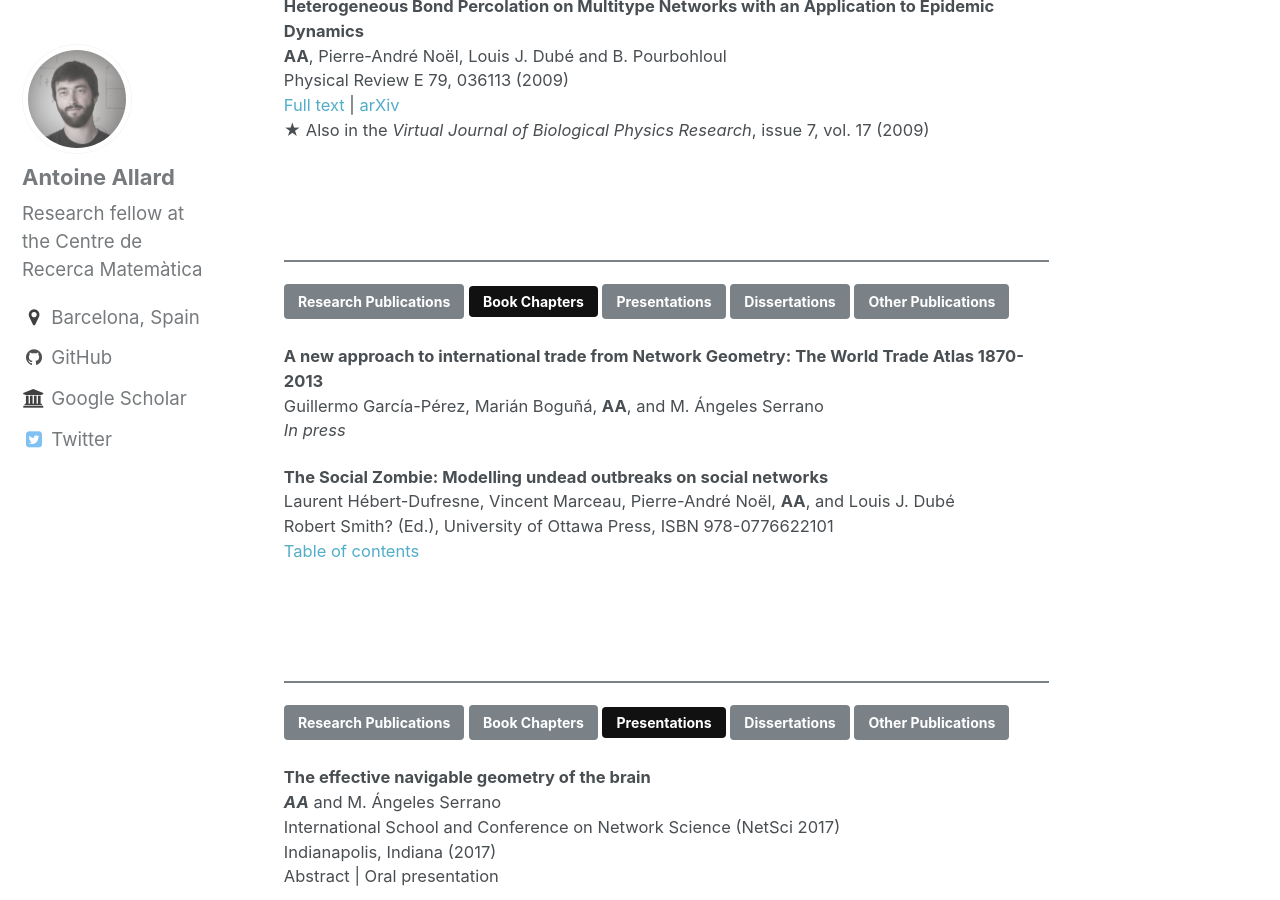
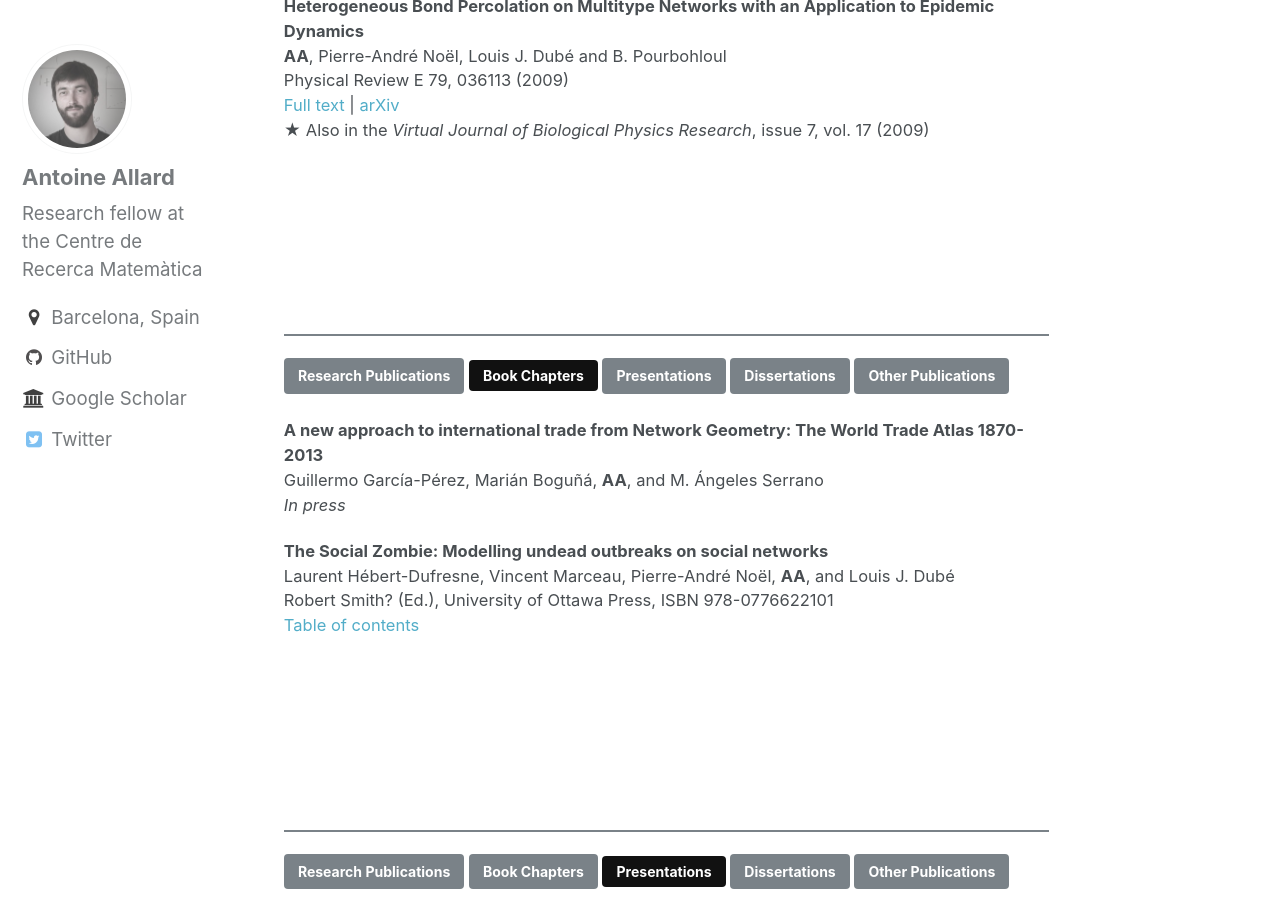
Before and after one commit to antoineallard/antoineallard.github.io, a Jekyll site: the page built from _pages/publications.md, in a window 1280 px wide and 900 px high, scrolled down 4603 px. Built offline with Jekyll 4.4.1, drawn with Linux system fonts in a browser that asks for light colours.

Commit message:
Updated publication

```diff
--- a/_pages/publications.md
+++ b/_pages/publications.md
@@ -272,7 +272,7 @@ Physical Review E 79, 036113 (2009)<br>
   &#x2605; Also in the *Virtual Journal of Biological Physics Research*, issue 7, vol. 17 (2009)
 
 
-<br><br><br>
+<br><br><br><br><br><br>
 <hr style="background:#7a8288; border:0; height:2px">
 <a id="BookChapters"></a>
 [Research Publications](#ResearchPublications){: .btn}
@@ -291,7 +291,7 @@ Robert Smith? (Ed.), University of Ottawa Press, ISBN 978-0776622101<br>
 [Table of contents](http://www.press.uottawa.ca/mathematical-modelling-of-zombies)
 
 
-<br><br><br>
+<br><br><br><br><br><br>
 <hr style="background:#7a8288; border:0; height:2px">
 <a id="SelectedPresentations"></a>
 [Research Publications](#ResearchPublications){: .btn}
@@ -429,7 +429,7 @@ Abstract
 &#124; Poster
 
 
-<br><br><br>
+<br><br><br><br><br><br>
 <hr style="background:#7a8288; border:0; height:2px">
 <a id="Dissertations"></a>
 [Research Publications](#ResearchPublications){: .btn}
@@ -449,7 +449,7 @@ M.Sc. Thesis, Universit&eacute; Laval (2008)<br>
   [Full text](dissertations/Allard2008_MScThesis.pdf)
 
 
-<br><br><br>
+<br><br><br><br><br><br>
 <hr style="background:#7a8288; border:0; height:2px">
 <a id="OtherPublications"></a>
 [Research Publications](#ResearchPublications){: .btn}
```
